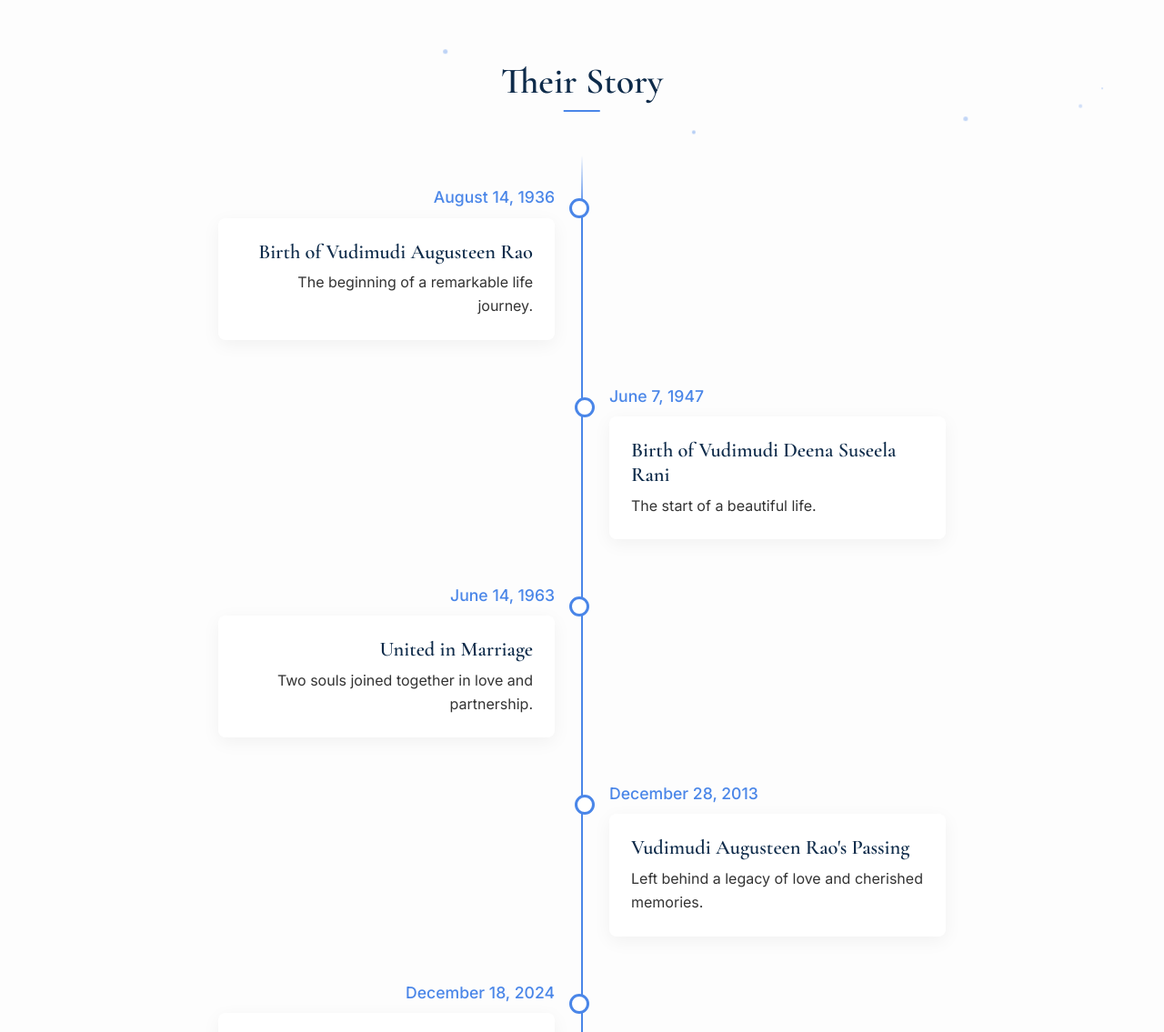
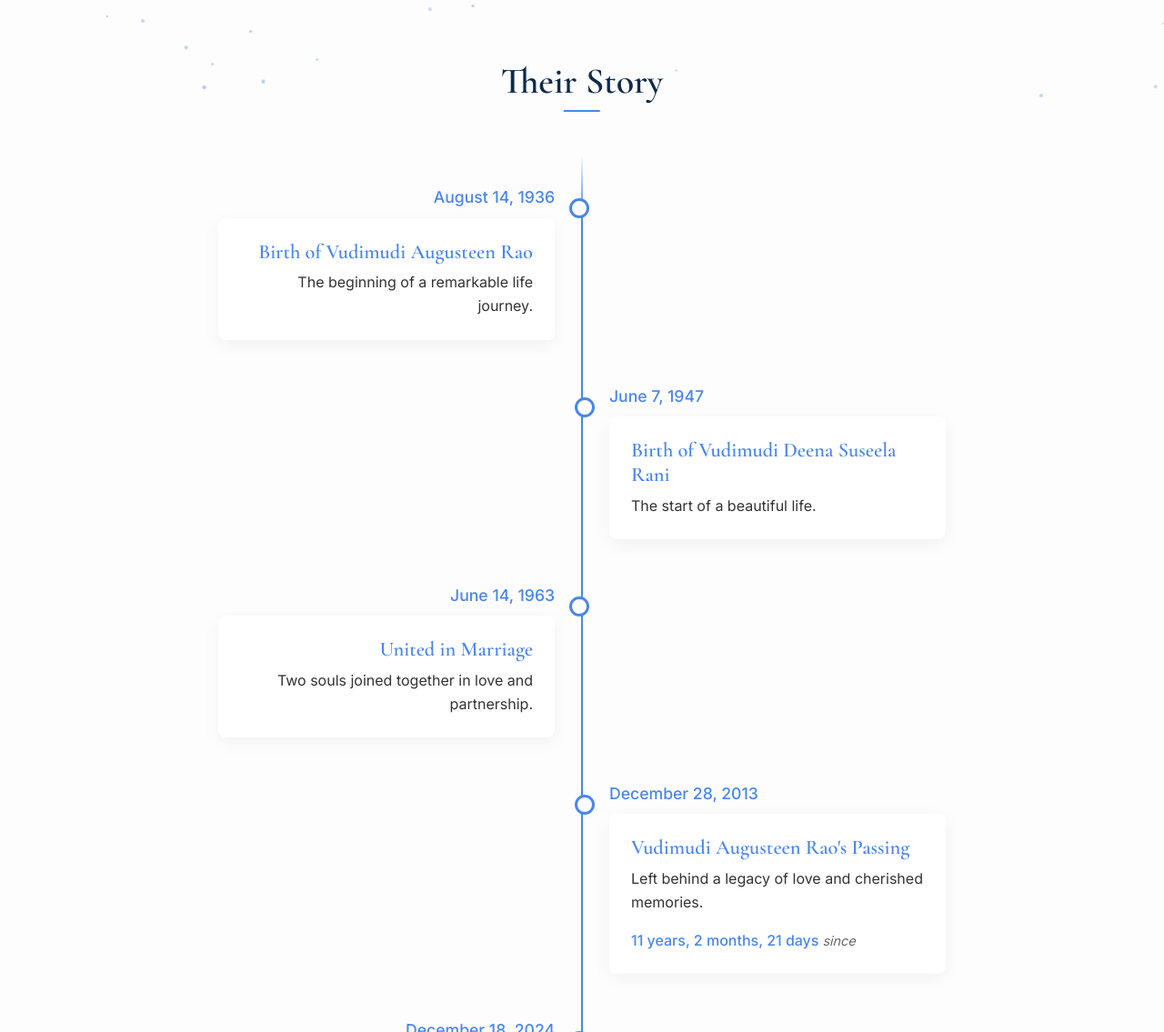
Before and after one commit to mngagan/amamma-tatayya, a plain HTML site: page index.html in a window 1280 px wide. Shown: the part 643-1778 px from the top of the page at 91% size. Drawn offline with nearby package versions, Linux system fonts and the light colour scheme.

Commit message:
some refinedments

```diff
--- a/index.html
+++ b/index.html
@@ -32,7 +32,7 @@
           <div class="memory-portrait">
             <div class="portrait-container">
               <img
-                src="photos/grandfather.jpg"
+                src="photos/tatayya.jpeg"
                 alt="Vudimudi Augusteen Rao"
                 class="placeholder-image"
               />
@@ -49,7 +49,7 @@
           <div class="memory-portrait">
             <div class="portrait-container">
               <img
-                src="photos/grandmother.jpg"
+                src="photos/amamma.jpeg"
                 alt="Vudimudi Deena Suseela Rani"
                 class="placeholder-image"
               />
--- a/script.js
+++ b/script.js
@@ -69,11 +69,24 @@ function loadTimelineData() {
                         timelineItem.classList.add('even');
                     }
 
+                    // Check if this is a passing/death event
+                    const isPassingEvent = event.title.toLowerCase().includes('passing') ||
+                                          event.description.toLowerCase().includes('passing') ||
+                                          event.title.toLowerCase().includes('death');
+
+                    // Calculate days since for passing events
+                    let daysSinceHTML = '';
+                    if (isPassingEvent && event.date) {
+                        const daysSince = calculateDaysSince(event.date);
+                        daysSinceHTML = `<div class="days-since-timeline"><span>${daysSince}</span> since</div>`;
+                    }
+
                     timelineItem.innerHTML = `
                         <div class="timeline-date">${event.date}</div>
                         <div class="timeline-content">
                             <h3>${event.title}</h3>
                             <p>${event.description}</p>
+                            ${daysSinceHTML}
                         </div>
                     `;
 
@@ -359,52 +372,29 @@ function createFloatingDots() {
     // Clear any existing content
     dotsContainer.innerHTML = '';
 
-    // Number of dots to create
-    const numberOfDots = 30;
+    // Increase number of dots
+    const numberOfDots = 50;
+
+    // Predefined animation names
+    const animations = ['float-slow', 'float-medium', 'float-fast'];
 
     // Create dots
     for (let i = 0; i < numberOfDots; i++) {
         const dot = document.createElement('div');
         dot.className = 'dot';
 
-        // Random size between 2-5px
-        const size = Math.floor(Math.random() * 4) + 2;
+        // Random size between 2-4px
+        const size = Math.floor(Math.random() * 3) + 2;
 
         // Random position
         const posX = Math.random() * 100;
         const posY = Math.random() * 100;
 
-        // Generate random animation path points (4 points for a complete cycle)
-        const path = [];
-        for (let p = 0; p < 4; p++) {
-            // Random distance 30-100px
-            const distance = Math.floor(Math.random() * 70) + 30;
-            // Random angle in radians
-            const angle = Math.random() * Math.PI * 2;
-            // Convert to x,y coordinates
-            const x = Math.cos(angle) * distance;
-            const y = Math.sin(angle) * distance;
-            path.push({ x, y });
-        }
+        // Pick random animation
+        const animationName = animations[Math.floor(Math.random() * animations.length)];
 
-        // Random speed (shorter duration = faster movement)
-        const duration = Math.random() * 30 + 15; // 15-45 seconds
-
-        // Define keyframes as a string
-        const keyframes = `
-            @keyframes float${i} {
-                0% { transform: translate(0, 0); }
-                25% { transform: translate(${path[0].x}px, ${path[0].y}px); }
-                50% { transform: translate(${path[1].x}px, ${path[1].y}px); }
-                75% { transform: translate(${path[2].x}px, ${path[2].y}px); }
-                100% { transform: translate(0, 0); }
-            }
-        `;
-
-        // Create and append style element with keyframes
-        const style = document.createElement('style');
-        style.textContent = keyframes;
-        document.head.appendChild(style);
+        // Random duration (30-60s)
+        const duration = Math.floor(Math.random() * 30) + 30;
 
         // Style the dot
         dot.style.cssText = `
@@ -416,10 +406,74 @@ function createFloatingDots() {
             top: ${posY}%;
             left: ${posX}%;
             opacity: ${Math.random() * 0.3 + 0.2};
-            animation: float${i} ${duration}s infinite ease-in-out;
-            animation-delay: -${Math.random() * 5}s;
+            animation: ${animationName} ${duration}s infinite ease-in-out;
+            animation-delay: -${Math.random() * 10}s;
         `;
 
         dotsContainer.appendChild(dot);
     }
 }
+
+/**
+ * Calculate days between a date and today
+ * @param {string} dateString - Date in format "YYYY-MM-DD" or "Month DD, YYYY"
+ * @return {string} - Formatted time duration (e.g. "3 years, 6 months, 12 days")
+ */
+function calculateDaysSince(dateString) {
+    // Parse the date string
+    let date;
+    if (dateString.includes('-')) {
+        // Format: YYYY-MM-DD
+        date = new Date(dateString);
+    } else {
+        // Format: Month DD, YYYY
+        date = new Date(dateString);
+    }
+
+    // Current date
+    const today = new Date();
+
+    // Calculate difference in milliseconds
+    const diffTime = Math.abs(today - date);
+
+    // Convert to days (for fallback)
+    const totalDays = Math.floor(diffTime / (1000 * 60 * 60 * 24));
+
+    // Calculate years, months, and days
+    let years = today.getFullYear() - date.getFullYear();
+    let months = today.getMonth() - date.getMonth();
+    let days = today.getDate() - date.getDate();
+
+    // Adjust if days are negative
+    if (days < 0) {
+        // Get the last day of the previous month
+        const lastDayOfLastMonth = new Date(today.getFullYear(), today.getMonth(), 0).getDate();
+        days += lastDayOfLastMonth;
+        months--;
+    }
+
+    // Adjust if months are negative
+    if (months < 0) {
+        months += 12;
+        years--;
+    }
+
+    // Format the result
+    let result = '';
+
+    if (years > 0) {
+        result += `${years} ${years === 1 ? 'year' : 'years'}`;
+    }
+
+    if (months > 0) {
+        if (result) result += ', ';
+        result += `${months} ${months === 1 ? 'month' : 'months'}`;
+    }
+
+    if (days > 0 || (years === 0 && months === 0)) {
+        if (result) result += ', ';
+        result += `${days} ${days === 1 ? 'day' : 'days'}`;
+    }
+
+    return result || totalDays.toString();
+}
--- a/styles.css
+++ b/styles.css
@@ -115,6 +115,33 @@ h1, h2, h3, h4 {
     content: none;
 }
 
+/* Predefined dot animations */
+@keyframes float-slow {
+    0% { transform: translate(0, 0); }
+    25% { transform: translate(30px, -20px); }
+    50% { transform: translate(-25px, 15px); }
+    75% { transform: translate(20px, 25px); }
+    100% { transform: translate(0, 0); }
+}
+
+@keyframes float-medium {
+    0% { transform: translate(0, 0); }
+    30% { transform: translate(-40px, -15px); }
+    60% { transform: translate(15px, 30px); }
+    100% { transform: translate(0, 0); }
+}
+
+@keyframes float-fast {
+    0% { transform: translate(0, 0); }
+    50% { transform: translate(25px, -25px); }
+    100% { transform: translate(0, 0); }
+}
+
+/* Animation durations */
+.dot:nth-of-type(3n+1) { animation-duration: 45s; }
+.dot:nth-of-type(3n+2) { animation-duration: 30s; }
+.dot:nth-of-type(3n+3) { animation-duration: 60s; }
+
 /* Header Styles */
 header {
     text-align: center;
@@ -200,6 +227,19 @@ header {
     font-size: 1.2rem;
     max-width: 80%;
     margin: 0 auto;
+}
+
+/* Days since counter */
+.days-since {
+    margin-top: 1.5rem;
+    color: var(--light-text);
+    font-size: 0.95rem;
+}
+
+.days-since span {
+    color: var(--accent-color);
+    font-weight: 500;
+    font-size: 1.1rem;
 }
 
 /* Timeline Styles */
@@ -309,6 +349,23 @@ header {
 .timeline-content h3 {
     font-size: 1.4rem;
     margin-bottom: 0.5rem;
+    color: var(--accent-color);
+    font-weight: 700;
+}
+
+/* Days since in timeline */
+.days-since-timeline {
+    margin-top: 1rem;
+    font-size: 0.9rem;
+    color: var(--light-text);
+    font-style: italic;
+}
+
+.days-since-timeline span {
+    color: var(--accent-color);
+    font-weight: 500;
+    font-size: 1rem;
+    font-style: normal;
 }
 
 /* Photo Gallery Styles */
```
Also changed, not shown: photos/amamma.jpeg (added), photos/tatayya.jpeg (added).
